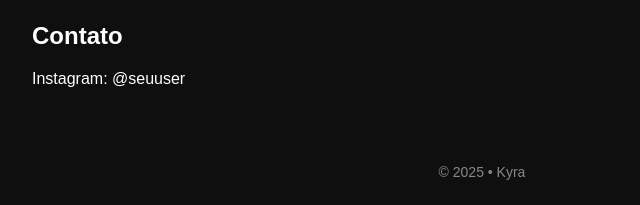
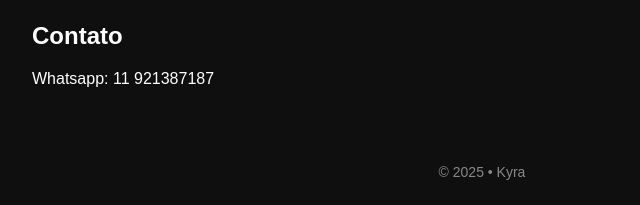
Before and after one commit to Petrovakyra/Petrovakyra.github.io, a plain HTML site: page index.html in a window 1280 px wide. Shown: the part 592-797 px from the top of the page, 158-798 px from the left. Drawn offline with Linux system fonts and the light colour scheme.

Commit message:
Update index.html

```diff
--- a/index.html
+++ b/index.html
@@ -66,7 +66,7 @@
 
 <section>
   <h2>Contato</h2>
-  <p>Instagram: @seuuser</p>
+  <p>Whatsapp: 11 921387187</p>
 </section>
 
 <footer>
```
